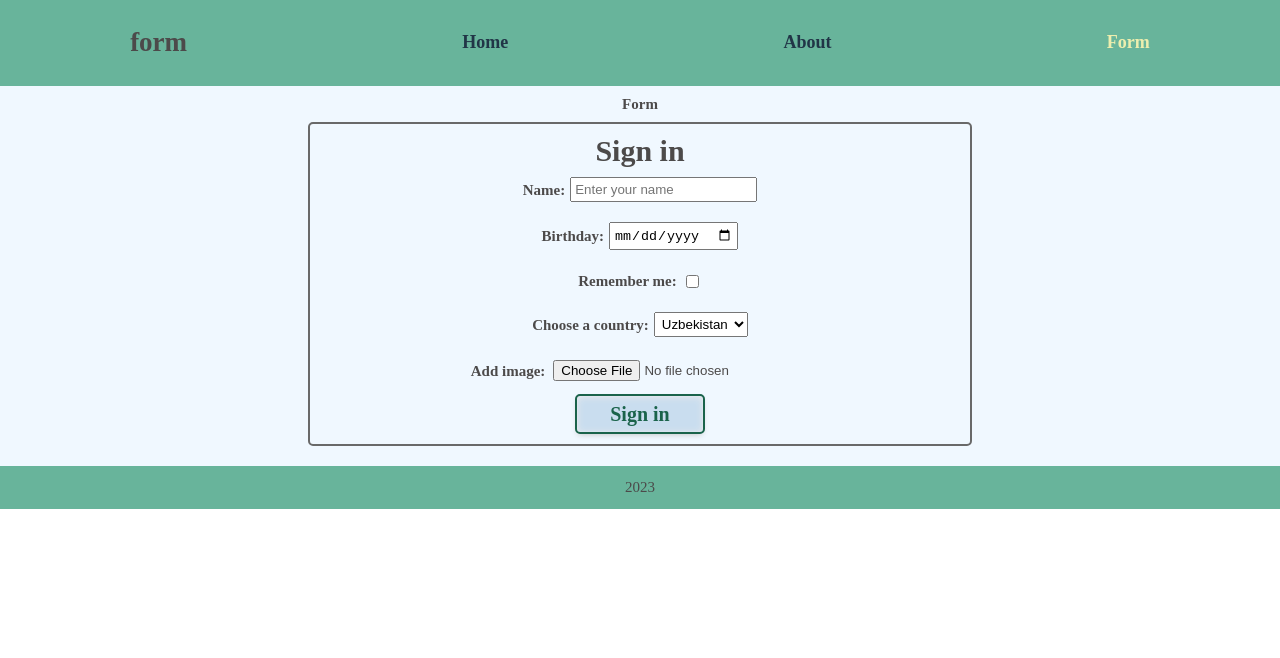
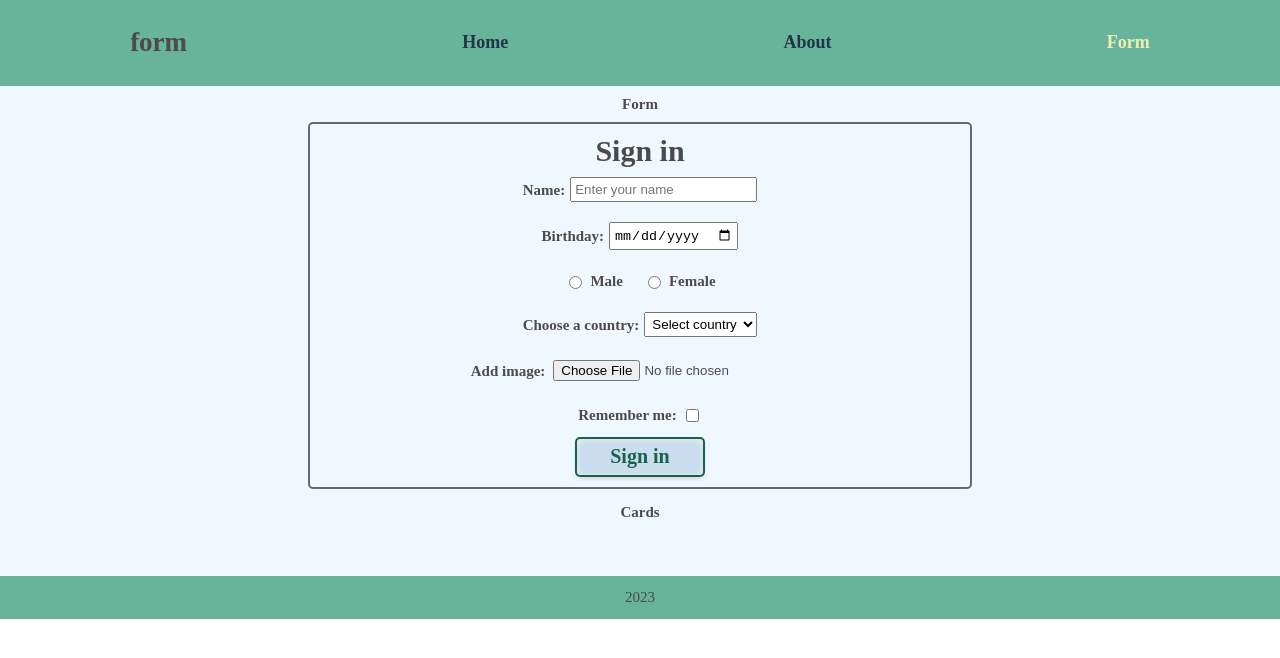
Before and after one commit to LanaVladi/React, a React (Vite) app: page /form in a window 1280 px wide. Shown: the top 658 px of the page. Built offline with nearby package versions, Linux system fonts and the light colour scheme.

Commit message:
feat: add create signInCards, other form fields, confirmation, reset form

```diff
--- /dev/null
+++ b/src/components/form/Confirmation.tsx
@@ -0,0 +1,14 @@
+import React from 'react';
+import './confirmation.css';
+
+function Confirmation(): JSX.Element {
+  return (
+    <div className="confirmation-card">
+      <p className="confirmation">
+        <span style={{ fontWeight: 'bold' }}>Data has been saved!</span>
+      </p>
+    </div>
+  );
+}
+
+export { Confirmation };
--- a/src/components/form/Form.tsx
+++ b/src/components/form/Form.tsx
@@ -1,37 +1,114 @@
 import React from 'react';
 import { SignInFormFields } from 'types';
+import { Confirmation } from './Confirmation';
 import './form.css';
+import { ValidationForm } from './ValidationForm';
 
-type FormFields = {
-  username: HTMLInputElement;
-  birthday: HTMLInputElement;
-  remember: HTMLInputElement;
-  country: HTMLSelectElement;
+type FormProps = {
+  setSignInCards: (signInCard: SignInFormFields) => void;
 };
 
-class Form extends React.Component {
+type FormValid = {
+  isValidUserName: boolean;
+  isValidBirthday: boolean;
+  isValidGender: boolean;
+  isValidCountry: boolean;
+  isValidAvatar: boolean;
+  isDisplayConfirmation: boolean;
+};
+
+class Form extends React.Component<FormProps, FormValid> {
   textInputName: React.RefObject<HTMLInputElement>;
   dateInputBirthday: React.RefObject<HTMLInputElement>;
-  dropDownList: React.RefObject<HTMLSelectElement>;
-  fileInput: React.RefObject<HTMLInputElement>;
-  constructor(props: SignInFormFields & FormFields) {
+  radioBtnGenderMale: React.RefObject<HTMLInputElement>;
+  radioBtnGenderFemale: React.RefObject<HTMLInputElement>;
+  dropDownListCountry: React.RefObject<HTMLSelectElement>;
+  fileInputImage: React.RefObject<HTMLInputElement>;
+  checkboxRemember: React.RefObject<HTMLInputElement>;
+  validationForm = new ValidationForm();
+
+  constructor(props: SignInFormFields & FormProps) {
     super(props);
     this.textInputName = React.createRef();
     this.dateInputBirthday = React.createRef();
-    this.dropDownList = React.createRef();
-    this.fileInput = React.createRef();
+    this.radioBtnGenderMale = React.createRef();
+    this.radioBtnGenderFemale = React.createRef();
+    this.dropDownListCountry = React.createRef();
+    this.fileInputImage = React.createRef();
+    this.checkboxRemember = React.createRef();
+
+    this.state = {
+      isValidUserName: true,
+      isValidBirthday: true,
+      isValidGender: true,
+      isValidCountry: true,
+      isValidAvatar: true,
+      isDisplayConfirmation: false,
+    };
 
     this.handleSubmit = this.handleSubmit.bind(this);
   }
 
-  handleSubmit = (event: React.FormEvent<HTMLFormElement & FormFields>) => {
-    console.log(`A name was submitted: `);
+  handleSubmit = (event: React.FormEvent<HTMLFormElement>) => {
     event.preventDefault();
-    const formData = new FormData(event.currentTarget);
-    console.log('formData :', formData);
+    const formData = event.currentTarget;
+
+    const cardsData: SignInFormFields = {
+      username: this.textInputName.current?.value,
+      birthday: this.dateInputBirthday.current?.value,
+      gender: this.radioBtnGenderMale.current?.checked ? 'male' : 'female',
+      country: this.dropDownListCountry.current?.value,
+      avatar: this.fileInputImage.current?.value,
+      remember: this.checkboxRemember.current?.checked ? 'yes' : 'no',
+    };
+
+    this.props.setSignInCards({
+      ...cardsData,
+      avatar: URL.createObjectURL(this.fileInputImage.current?.files?.[0] as unknown as Blob),
+    });
+
+    const isValidData = this.validateForm(cardsData);
+    if (isValidData) {
+      this.setState({ isDisplayConfirmation: true });
+      setTimeout(() => {
+        formData.reset();
+        this.setState({ isDisplayConfirmation: false });
+      }, 2500);
+    }
   };
 
+  validateForm(dataCards: SignInFormFields): boolean {
+    const isValidUserName = this.validationForm.textInputNameValidate(dataCards.username);
+    const isValidBirthday = this.validationForm.dateInputBirthdayValidate(dataCards.birthday);
+    const isValidGender = this.validationForm.radioBtnGenderValidate(
+      this.radioBtnGenderMale.current?.value,
+      this.radioBtnGenderFemale.current?.value
+    );
+    const isValidCountry = this.validationForm.dropDownListCountryValidate(dataCards.country);
+    const isValidAvatar = this.validationForm.fileInputImageValidate(dataCards.avatar);
+
+    this.setState({
+      isValidUserName,
+      isValidBirthday,
+      isValidGender,
+      isValidCountry,
+      isValidAvatar,
+    });
+
+    const isValidData =
+      isValidUserName && isValidBirthday && isValidGender && isValidCountry && isValidAvatar;
+    return isValidData;
+  }
+
   render(): React.ReactNode {
+    const {
+      isValidUserName,
+      isValidBirthday,
+      isValidGender,
+      isValidCountry,
+      isValidAvatar,
+      isDisplayConfirmation,
+    } = this.state;
     return (
       <>
         <form className="sign-in-form" onSubmit={this.handleSubmit}>
@@ -46,61 +123,82 @@ class Form extends React.Component {
               ref={this.textInputName}
               required
             />
+            {!isValidUserName && <span className="form-warning">Enter your name!</span>}
           </label>
 
           <label className="form-label">
             Birthday:
             <input
               className="form-input-sign-in date-input"
-              type={'date'}
+              type="date"
               name="birthday"
-              placeholder="Enter your date of birth"
               ref={this.dateInputBirthday}
               required
             />
+            {!isValidBirthday && <p className="form-warning">Please enter your birthday!</p>}
+          </label>
+
+          <div className="radio-btn">
+            <label className="form-label">
+              <input type="radio" value="Male" name="gender" ref={this.radioBtnGenderMale} />
+              Male
+            </label>
+
+            <label className="form-label">
+              <input type="radio" value="Female" name="gender" ref={this.radioBtnGenderFemale} />
+              Female
+            </label>
+            {!isValidGender && <p className="form-warning">Please select gender!</p>}
+          </div>
+
+          <div>
+            <label className="form-label">
+              Choose a country:
+              <select
+                defaultValue="default-country"
+                name="country"
+                className="form-input-sign-in"
+                id="countries"
+                ref={this.dropDownListCountry}
+              >
+                <option disabled value="default-country">
+                  Select country
+                </option>
+                <option value={'Uzbekistan'}>Uzbekistan</option>
+                <option value={'Belarus'}>Belarus</option>
+                <option value={'Japan'}>Japan</option>
+                <option value={'Australia'}>Australia</option>
+              </select>
+            </label>
+            {!isValidCountry && <p className="form-warning">Please select country!</p>}
+          </div>
+
+          <label className="form-label">
+            Add image:
+            <input
+              className="form-input-sign-in"
+              type="file"
+              name="avatar"
+              accept="image/**"
+              ref={this.fileInputImage}
+            />
+            {!isValidAvatar && <p className="form-warning">Please upload image!</p>}
           </label>
 
           <label className="form-label">
             Remember me:
             <input
               className="form-input-sign-in checkbox-input"
-              type={'checkbox'}
+              type="checkbox"
               name="remember"
-              ref={this.dateInputBirthday}
+              ref={this.checkboxRemember}
             />
-          </label>
-
-          <div>
-            <label className="form-label">
-              Choose a country:
-              <select
-                name="country"
-                className="form-input-sign-in"
-                id="countries"
-                ref={this.dropDownList}
-              >
-                <option value={'Uzbekistan'}>Uzbekistan</option>
-                <option value={'Belarus'}>Belarus</option>
-                <option value={'Japan'}>Japan</option>
-              </select>
-            </label>
-          </div>
-
-          <label className="form-label">
-            Add image:
-            <input
-              name="avatar"
-              className="form-input-sign-in"
-              id="avatar"
-              accept="image/*"
-              type="file"
-              required
-            ></input>
           </label>
 
           <button className="btn-sign-in" type="submit">
             Sign in
           </button>
+          {isDisplayConfirmation && <Confirmation />}
         </form>
       </>
     );
--- /dev/null
+++ b/src/components/form/ValidationForm.tsx
@@ -0,0 +1,29 @@
+class ValidationForm {
+  textInputNameValidate = (username: string | undefined): boolean => {
+    if (username) {
+      username.length < 4 ? false : true;
+    }
+    if (username === undefined) return false;
+    return Boolean(username?.match(/^([a-zA-ZА-Яа-я '-])+$/));
+  };
+
+  dateInputBirthdayValidate = (birthday: string | undefined): boolean => {
+    if (birthday === undefined) return false;
+
+    const currentDate = new Date();
+    const dateOfBirth = new Date(birthday);
+
+    return currentDate.getDate() > dateOfBirth.getDate();
+  };
+
+  radioBtnGenderValidate = (male: string | undefined, female: string | undefined): boolean =>
+    Boolean(male) || Boolean(female);
+
+  dropDownListCountryValidate = (country: string | undefined): boolean =>
+    country !== 'default-country';
+
+  fileInputImageValidate = (avatar: string | undefined): boolean => Boolean(avatar);
+  checkboxRememberValidate = (remember: string | undefined): boolean => Boolean(remember);
+}
+
+export { ValidationForm };
--- a/src/components/form/sign-in-card/SignInCard.tsx
+++ b/src/components/form/sign-in-card/SignInCard.tsx
@@ -1,22 +1,40 @@
 import React from 'react';
-import { SignInCardPropsType } from './../../../types';
+import { SignInFormFields } from './../../../types';
+import './sign-in-card.css';
 
-class SignInCard extends React.Component<SignInCardPropsType> {
-  render(): React.ReactNode {
-    const { username, birthday, country, avatar } = this.props;
+type SignInCardProps = {
+  signInCard: SignInFormFields;
+};
+
+function SignInCard({ signInCard }: SignInCardProps): JSX.Element {
+  const { username, birthday, country, avatar, gender, remember } = signInCard;
   return (
     <>
       <div className="sign-in-card">
-          <img className="img-container__img" src={avatar} alt={username} />
+        <img className="avatar-container" src={avatar} alt={username} />
         <div className="sign-in-card-details">
-            <h5 className="username">{username}</h5>
-            <p className="birthday">{birthday}</p>
-            <p className="country">{country}</p>
+          <p className="username">
+            <span style={{ fontWeight: 'bold' }}>Name:</span> {username}
+          </p>
+          <p className="birthday">
+            <span style={{ fontWeight: 'bold' }}>Birthday:</span> {birthday}
+          </p>
+          <p className="gender">
+            <span style={{ fontWeight: 'bold' }}>Gender: </span>
+            {gender}
+          </p>
+          <p className="country">
+            <span style={{ fontWeight: 'bold' }}>Country: </span>
+            {country}
+          </p>
+          <p className="remember">
+            <span style={{ fontWeight: 'bold' }}>Remember me: </span>
+            {remember}
+          </p>
         </div>
       </div>
     </>
   );
 }
-}
 
-export default { SignInCard };
+export { SignInCard };
--- /dev/null
+++ b/src/components/form/sign-in-card/sign-in-card.css
@@ -0,0 +1,21 @@
+.sign-in-card {
+    width: 20rem;
+    height: auto;
+    padding: 1rem;
+    border-radius: 0.5rem;
+    border: solid 0.2rem var(--color-gray);
+    line-height: 2rem;
+}
+
+.avatar-container {
+    width: 13rem;
+    height: 14rem;
+    border-radius: 0.5rem;
+    border: solid 0.2rem var(--color-gray);
+    box-shadow: inset 0 0 1px #fff, inset 0 1px 7px #ebebeb, 0 3px 6px -3px #bbb;
+}
+
+.sign-in-card-details {
+    font-size: 1.5rem;
+    text-align: start;
+}
--- a/src/components/searcher/searcher.css
+++ b/src/components/searcher/searcher.css
@@ -27,3 +27,7 @@
 .btn-search:hover {
     border-color: green;
 }
+
+.radio-btn {
+    display: flex;
+}
--- a/src/pages/FormPage.tsx
+++ b/src/pages/FormPage.tsx
@@ -1,14 +1,43 @@
 import { Form } from '../components/form/Form';
 import React from 'react';
 import { Link } from 'react-router-dom';
+import { SignInCard } from '../components/form/sign-in-card/SignInCard';
+import { SignInFormFields } from 'types';
+import './form-page.css';
 
-class FormPage extends React.Component {
+type cardsState = {
+  signInCards: SignInFormFields[];
+};
+class FormPage extends React.Component<unknown, cardsState> {
+  constructor(props: unknown) {
+    super(props);
+
+    this.state = {
+      signInCards: [],
+    };
+  }
+
+  setSignInCards = (signInCard: SignInFormFields) => {
+    this.setState((prevState) => {
+      return { signInCards: [...prevState.signInCards, signInCard] };
+    });
+  };
+
   render(): React.ReactNode {
+    const { signInCards } = this.state;
     return (
       <>
+        <Link to="/form"></Link>
+
         <h1>Form</h1>
-        <Form />
-        <Link to="/form"></Link>
+        <Form setSignInCards={this.setSignInCards} />
+
+        <h2>Cards</h2>
+        <div className="cards-container">
+          {signInCards.map((card: SignInFormFields) => (
+            <SignInCard key={card.username} signInCard={card} />
+          ))}
+        </div>
       </>
     );
   }
--- /dev/null
+++ b/src/pages/form-page.css
@@ -0,0 +1,7 @@
+.cards-container {
+    display: flex;
+    flex-direction: row;
+    flex-wrap: wrap;
+    padding: 1rem;
+    gap: 2rem;
+}
```
Also changed, not shown: src/components/form/confirmation.css (added, +11 -0 lines), src/components/form/form.css (+9 -0 lines), src/types.ts (+6 -9 lines). Lines whose indentation alone changed are shown as unchanged.
